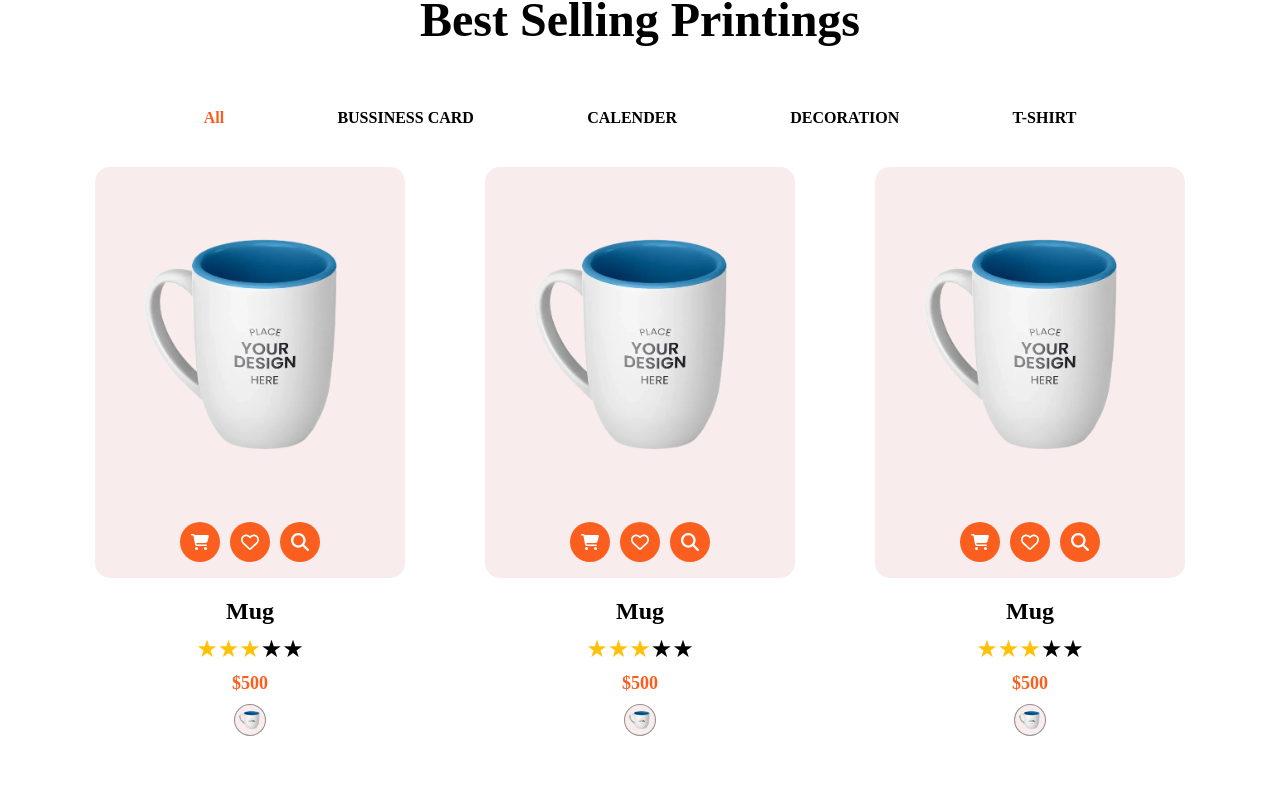
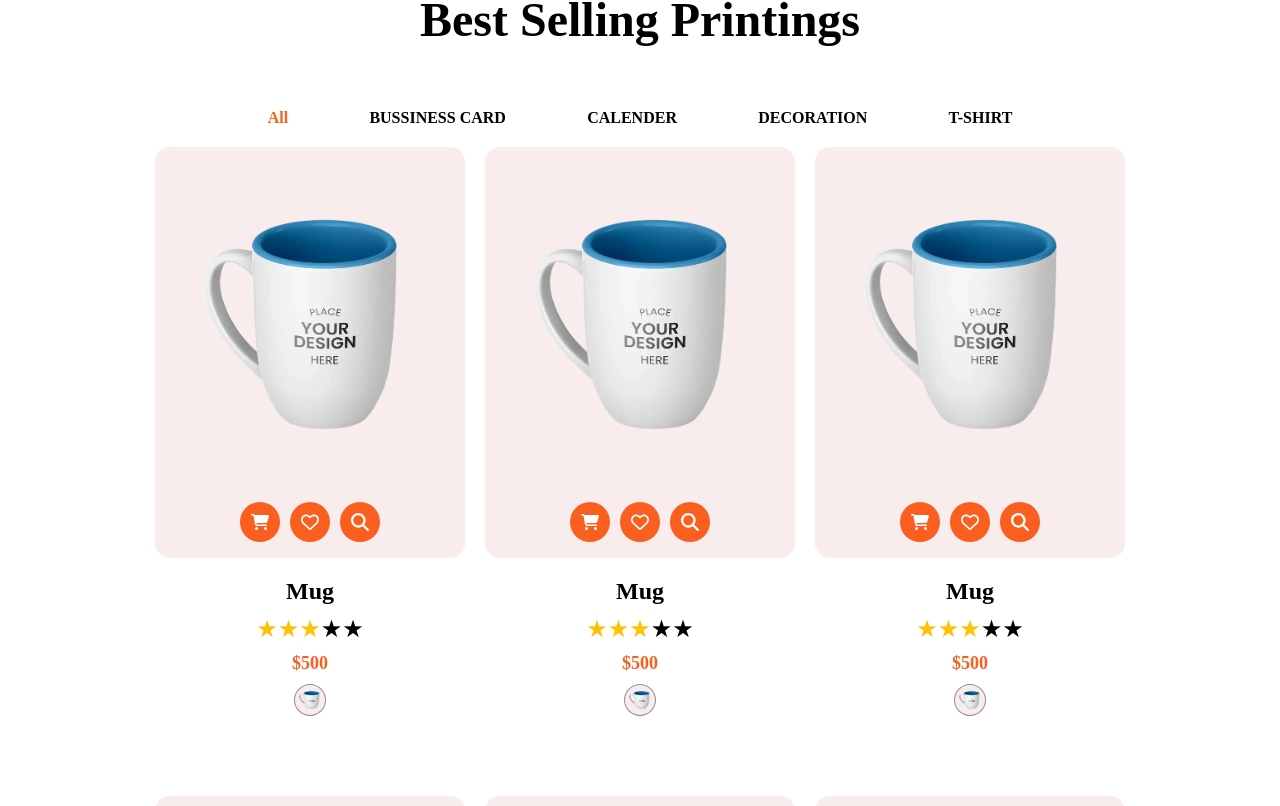
Before and after one commit to AzizSaidani/PrintMe, an Angular app: page / in a window 1280 px wide. Shown: the part 2515-3321 px from the top of the page. Built offline with nearby package versions, Linux system fonts and the light colour scheme.

Commit message:
refactor

```diff
--- a/src/app/widgets/best-sellings/items/items.component.html
+++ b/src/app/widgets/best-sellings/items/items.component.html
@@ -2,7 +2,6 @@
 
   @for (item of items(); track item) {
     @if (item.name === selectedFilter() || selectedFilter() === 'All') {
-
       <app-product-card [product]="item"></app-product-card>
     }
 
--- a/src/app/widgets/best-sellings/items/items.component.scss
+++ b/src/app/widgets/best-sellings/items/items.component.scss
@@ -5,6 +5,7 @@
     padding-top: 20px;
     display: grid;
     grid-template-columns: repeat(3, 1fr);
+    gap: 20px;
     row-gap: 80px;
   }
 }
--- a/src/app/widgets/product-card/product-card.component.scss
+++ b/src/app/widgets/product-card/product-card.component.scss
@@ -3,7 +3,6 @@
   height: 100%;
 
   .container {
-    padding: 10px 40px;
     height: 100%;
     display: flex;
     flex-direction: column;
```
